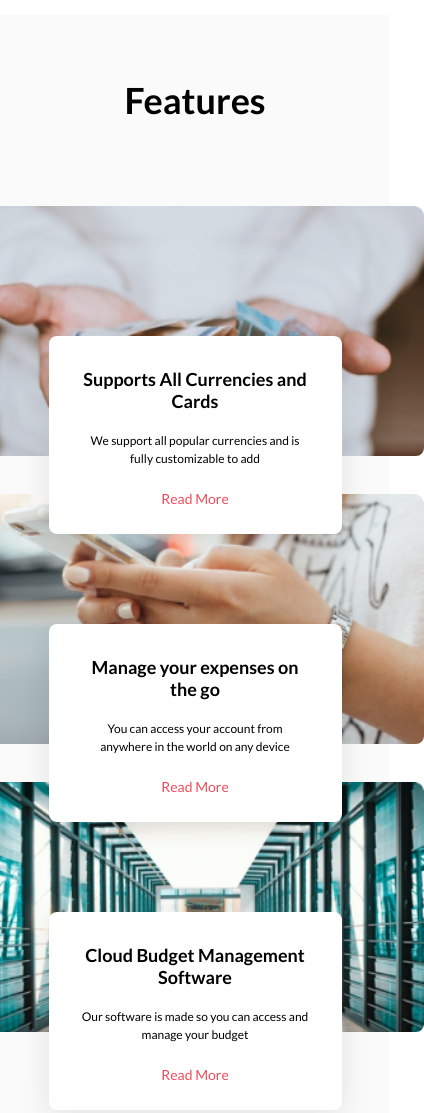
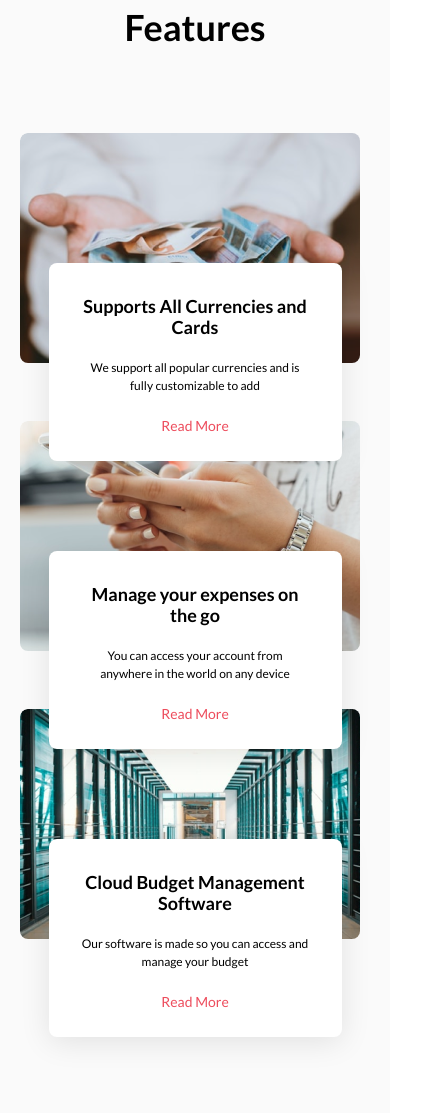
Before and after one commit to vldmr1hkl/vldmr1hkl.github.io, a plain HTML site: page homework/pract_landing_page/index.html in a window 390 px wide. Shown: the part 1720-2833 px from the top of the page, 424 px wide, since content can reach past the window. Drawn offline with Linux system fonts and the light colour scheme.

Commit message:
Add files via upload

```diff
--- a/homework/pract_landing_page/styles/styles.css
+++ b/homework/pract_landing_page/styles/styles.css
@@ -92,7 +92,7 @@ section, footer{
 	color: var(--brand-color);
 }
 
-@media(max-width:768px){
+@media(max-width:820px){
 	section, footer{
 		padding: 0 15px;
 	}
@@ -104,7 +104,7 @@ section, footer{
 		flex-direction: column-reverse;
 		align-items: center;
 	}
-	.footer-container, .technology-container{
+	.footer-container, .technology-container, .features-container{
 		flex-direction: row;
 		flex-wrap: wrap;
 	}
@@ -285,6 +285,9 @@ section, footer{
 	cursor: pointer;
 }
 @media(max-width:768px){
+	.video img{
+		width: 340px;
+	}
 	.btn-play{
 		left: calc(50% - 33px);
 	}
@@ -343,11 +346,9 @@ section, footer{
 }
 @media(max-width:768px){
 	.card_bg{
-		width: 445px;
-		height: 250px;
-		background-size: cover;
+		width: 340px;
+		height: 230px;
 		top: -130px;
-		left: -70px;
 		border-radius: 8px;
 	}
 }
```
